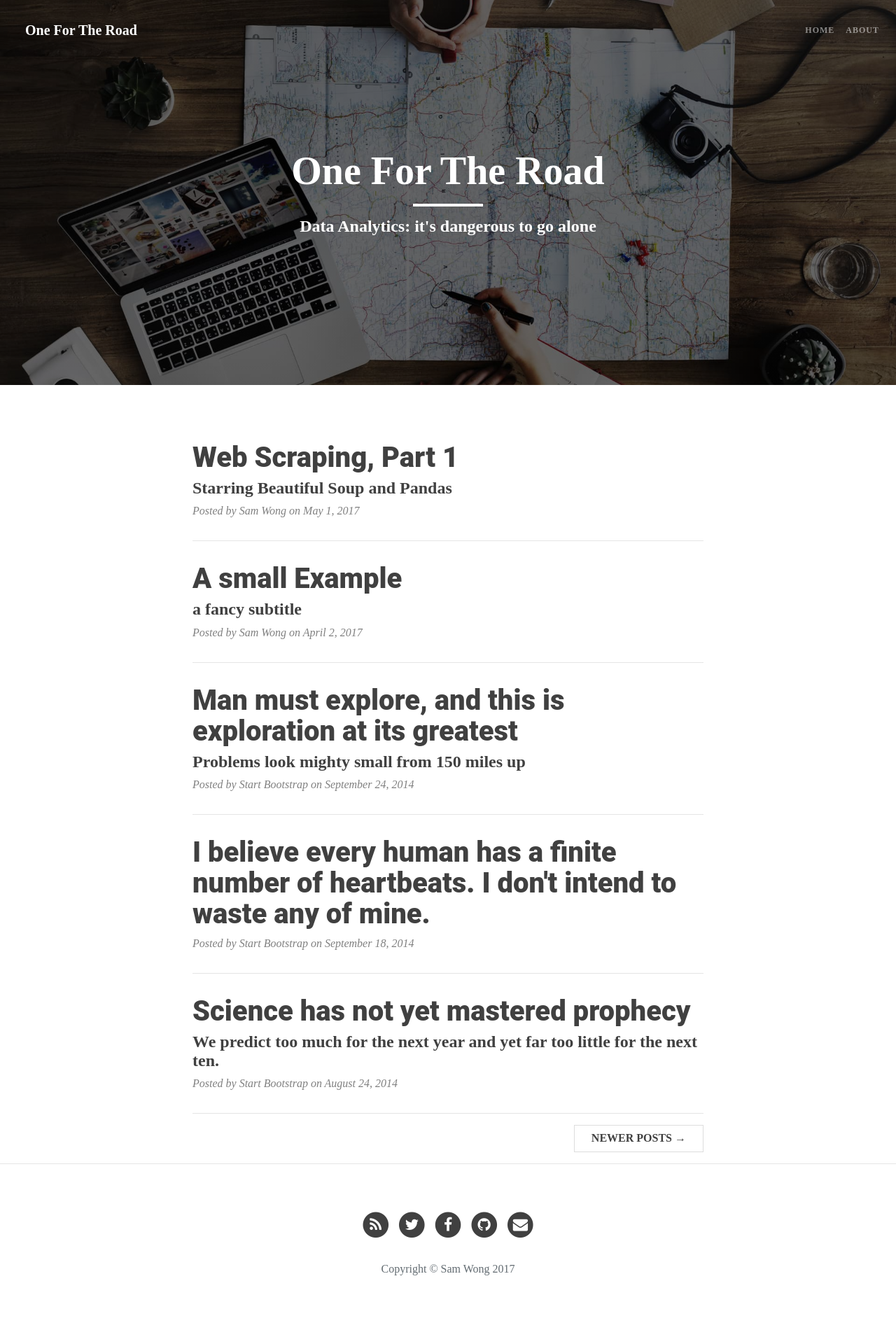
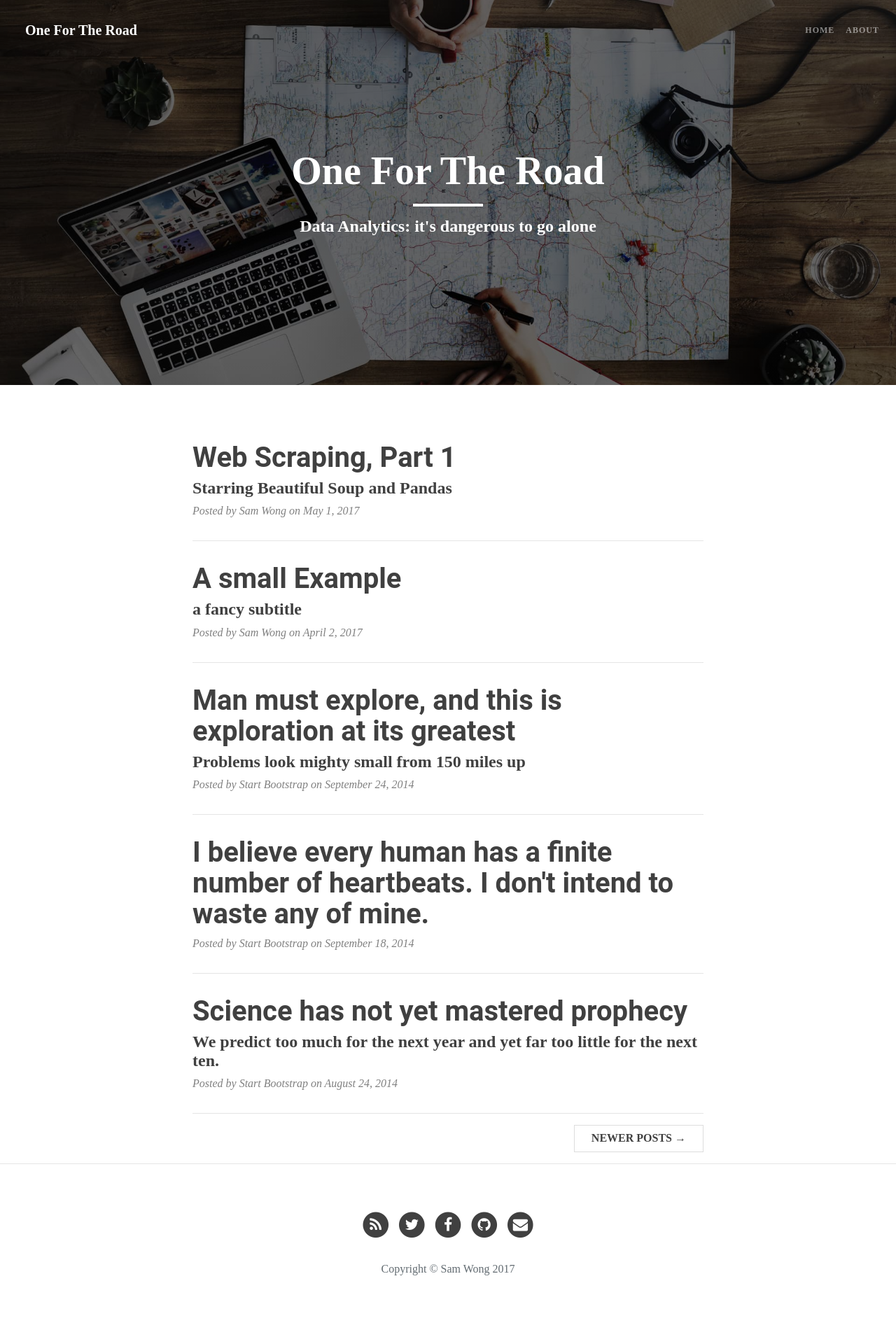
Before and after one commit to SirSamelot/onefortheroad.github.io, a Jekyll site: the page built from index.html, in a window 1280 px wide. Shown: the whole page at 70% size. Built offline with Jekyll 4.4.1, drawn with Linux system fonts in a browser that asks for light colours; some web fonts are replaced; the list of posts is cut into pages by our own code.

Commit message:
Add bold and semi-bold @fontfaces
Fixed an old error where different font weights weren't being referenced locally.  May not be an issue when fonts are hosted by Google

```diff
--- a/css/clean-blog.css
+++ b/css/clean-blog.css
@@ -23,13 +23,33 @@
 
 @font-face {
     font-family: Raleway;
-    /* change source to hosted src in production */
+    font-weight: 400;
     src: url('../fonts/Raleway-Regular.ttf');
 }
 @font-face {
+    font-family: Raleway;
+    font-weight: 700;
+    src: url('../fonts/Raleway-Bold.ttf');
+}
+@font-face {
+    font-family: Raleway;
+    font-weight: 900;
+    src: url('../fonts/Raleway-ExtraBold.ttf');
+}
+@font-face {
     font-family: Roboto;
-    /* change source to hosted src in production */
+    font-weight: 400;
     src: url('../fonts/Roboto-Regular.ttf');
+}
+@font-face {
+    font-family: Roboto;
+    font-weight: 700;
+    src: url('../fonts/Roboto-Bold.ttf');
+}
+@font-face {
+    font-family: Roboto;
+    font-weight: 900;
+    src: url('../fonts/Roboto-Black.ttf');
 }
 body {
   font-family: Raleway;
@@ -48,7 +68,7 @@
 h4,
 h5,
 h6 {
-  font-weight: 800;
+  font-weight: 900;
 }
 a {
   color: #404040;
@@ -124,7 +144,6 @@
 .jumbotron .post-heading .meta {
   font-family: Raleway;
   font-style: italic;
-  /*font-weight: 300;*/
   font-size: 1.1em;
 }
 .jumbotron .post-heading .meta a {
@@ -146,12 +165,12 @@
   z-index: 3;
 }
 .navbar-custom .navbar-brand {
-  font-weight: 800;
+  font-weight: 900;
 }
 .navbar-custom .nav-item {
   text-transform: uppercase;
   font-size: 12px;
-  font-weight: 800;
+  font-weight: 900;
   letter-spacing: 1px;
 }
 @media only screen and (min-width: 768px) {
@@ -234,7 +253,7 @@
 .post-preview > a > .post-title {
   font-family: Roboto;
   font-size: 2.2em;
-  font-weight: 900;
+  font-weight: 700;
   margin-top: 0.8em;
 }
 .post-preview > a > .post-subtitle {
@@ -338,7 +357,7 @@
   font-family: 'Open Sans', 'Helvetica Neue', Helvetica, Arial, sans-serif;
   text-transform: uppercase;
   font-size: 14px;
-  font-weight: 800;
+  font-weight: 900;
   letter-spacing: 1px;
   border-radius: 0;
   padding: 15px 25px;
```
